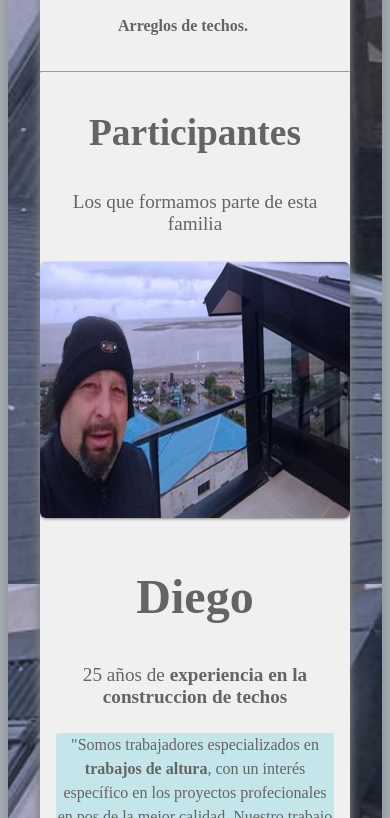
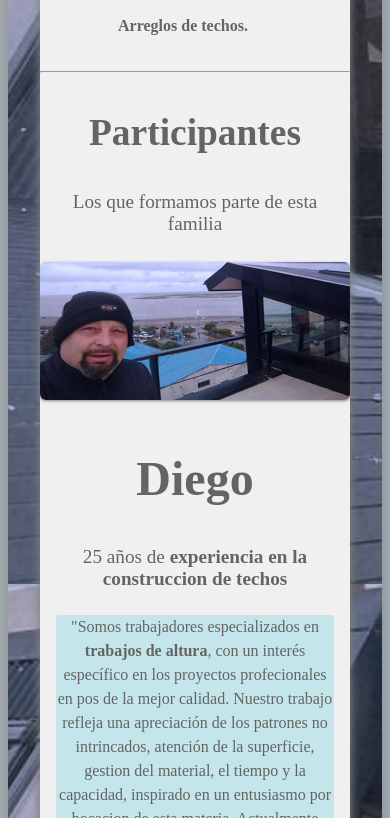
Before and after one commit to luilDC90/css_puro, a plain HTML site: page nosotros.html in a window 390 px wide. Shown: the part 1182-2000 px from the top of the page. Drawn offline with Linux system fonts and the light colour scheme; files whose address does not match are found by name.

Commit message:
correccion tamaño

```diff
--- a/assets/css/main.css
+++ b/assets/css/main.css
@@ -531,6 +531,10 @@ label {
     display: none;
       z-index: 100;
 }
+.img-res{
+    width: 100%;
+    height:  100%;
+}
 
 @media only screen and (max-width: 1023px) {
 
@@ -586,8 +590,9 @@ label {
         width: 100%;
         height: 20em;
     }
-    #img-anch{
-       display: none;
+    .img-res{
+        width: 100%;
+        height: auto;
     }
     ul li strong{
         font-size: 1rem;
--- a/nosotros.html
+++ b/nosotros.html
@@ -77,7 +77,7 @@
 
 
 
-								    <span><img src="./images/Diego.jpg" alt="foto de Diego Roa" width="576" height="256" /></span>
+								    <span><img class="img-res" src="./images/Diego.jpg" alt="foto de Diego Roa" width="576" height="256" /></span>
 
 								    <h2>Diego</h2>
 
@@ -93,7 +93,7 @@
 
 
 
-                                    <span ><img src="./images/cata.jpg" alt="foto de Oscar Roa" width="576" height="256"/></span>
+                                    <span ><img class="img-res" src="./images/cata.jpg" alt="foto de Oscar Roa" width="576" height="256"/></span>
 
 								    <h2>Oscar</h2>
 
```
Also changed, not shown: index.html (+1 -1 lines).
